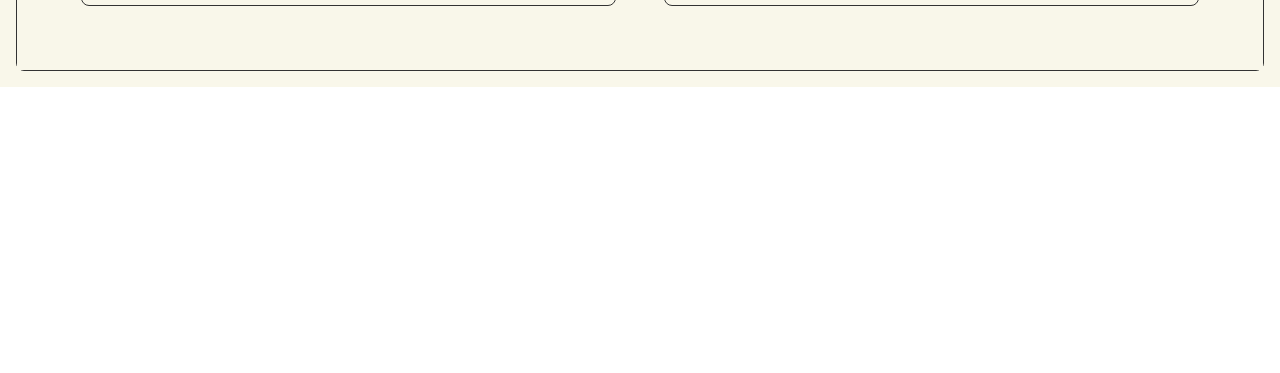
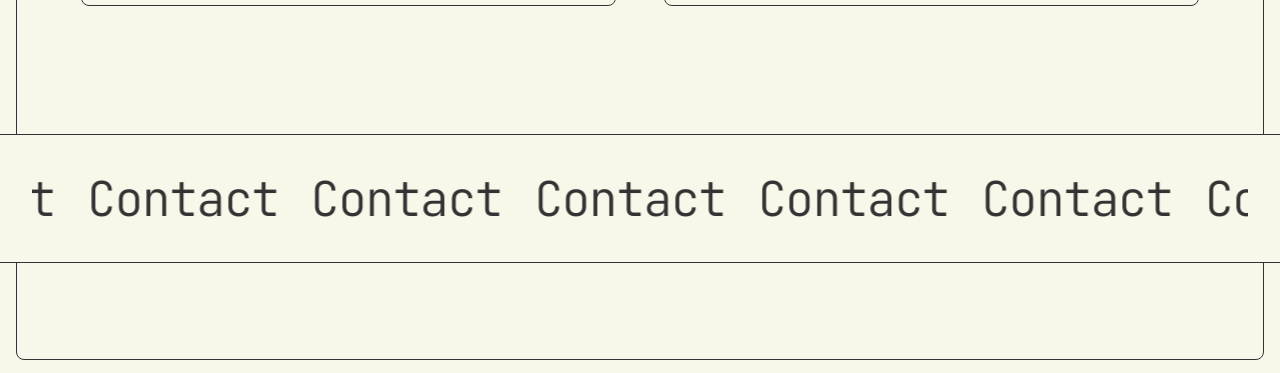
Before and after one commit to evebouf/portfolio, a React (Vite) app: page / in a window 1280 px wide. Shown: the part 1990-2363 px from the top of the page. Before the commit the page ends 2077 px from the top, so only its background shows below. Built offline with nearby package versions, Linux system fonts and the light colour scheme.

Commit message:
Add contact section with sliding header and improve responsive project grid layout

```diff
--- a/src/pages/Home.css
+++ b/src/pages/Home.css
@@ -155,9 +155,68 @@
     padding: 0.25rem 0.5rem;
   }
 
+  .projects-section {
+    width: 100vw;
+    margin-left: calc(-50vw + 50%);
+    margin-right: calc(-50vw + 50%);
+  }
+
   .projects-grid {
-    gap: 1.5rem;
-    padding: 1.5rem;
+    gap: 1rem;
+    padding: 1rem;
+    grid-template-columns: 1fr;
+    max-width: none;
+  }
+
+  .project-card {
+    max-width: none;
+    width: 100%;
+  }
+
+  .project-image img {
+    width: 100%;
+    height: auto;
+    aspect-ratio: 1/1.5;
+    object-fit: cover;
+  }
+}
+
+/* Section Headers */
+.section-header {
+  width: 100%;
+  overflow: hidden;
+  margin: 2rem 0;
+}
+
+.sliding-title {
+  width: 100%;
+  overflow: hidden;
+}
+
+.sliding-track {
+  display: flex;
+  animation: slide 20s linear infinite;
+}
+
+.sliding-track .title {
+  font-family: 'JetBrains Mono', monospace;
+  font-size: 4rem;
+  white-space: nowrap;
+  margin-right: 2rem;
+  color: #333333;
+}
+
+/* Projects Section Styles */
+
+/* Contact Section Styles */
+.contact-section {
+  padding: 4rem 0;
+}
+
+@media (max-width: 768px) {
+  .sliding-track .title {
+    font-size: 2.5rem;
+    margin-right: 1.5rem;
   }
 }
 
--- a/src/pages/Home.tsx
+++ b/src/pages/Home.tsx
@@ -161,6 +161,34 @@ const Home: React.FC = () => {
             ))}
           </div>
         </section>
+
+        <section className="contact-section">
+          <div className="section-header">
+            <div className="sliding-title">
+              <div className="sliding-track">
+                <span className="title">Contact</span>
+                <span className="title">Contact</span>
+                <span className="title">Contact</span>
+                <span className="title">Contact</span>
+                <span className="title">Contact</span>
+                <span className="title">Contact</span>
+                <span className="title">Contact</span>
+                <span className="title">Contact</span>
+                <span className="title">Contact</span>
+                <span className="title">Contact</span>
+                <span className="title">Contact</span>
+                <span className="title">Contact</span>
+                <span className="title">Contact</span>
+                <span className="title">Contact</span>
+                <span className="title">Contact</span>
+                <span className="title">Contact</span>
+                <span className="title">Contact</span>
+                <span className="title">Contact</span>
+                <span className="title">Contact</span>
+              </div>
+            </div>
+          </div>
+        </section>
       </div>
     </div>
   );
```
